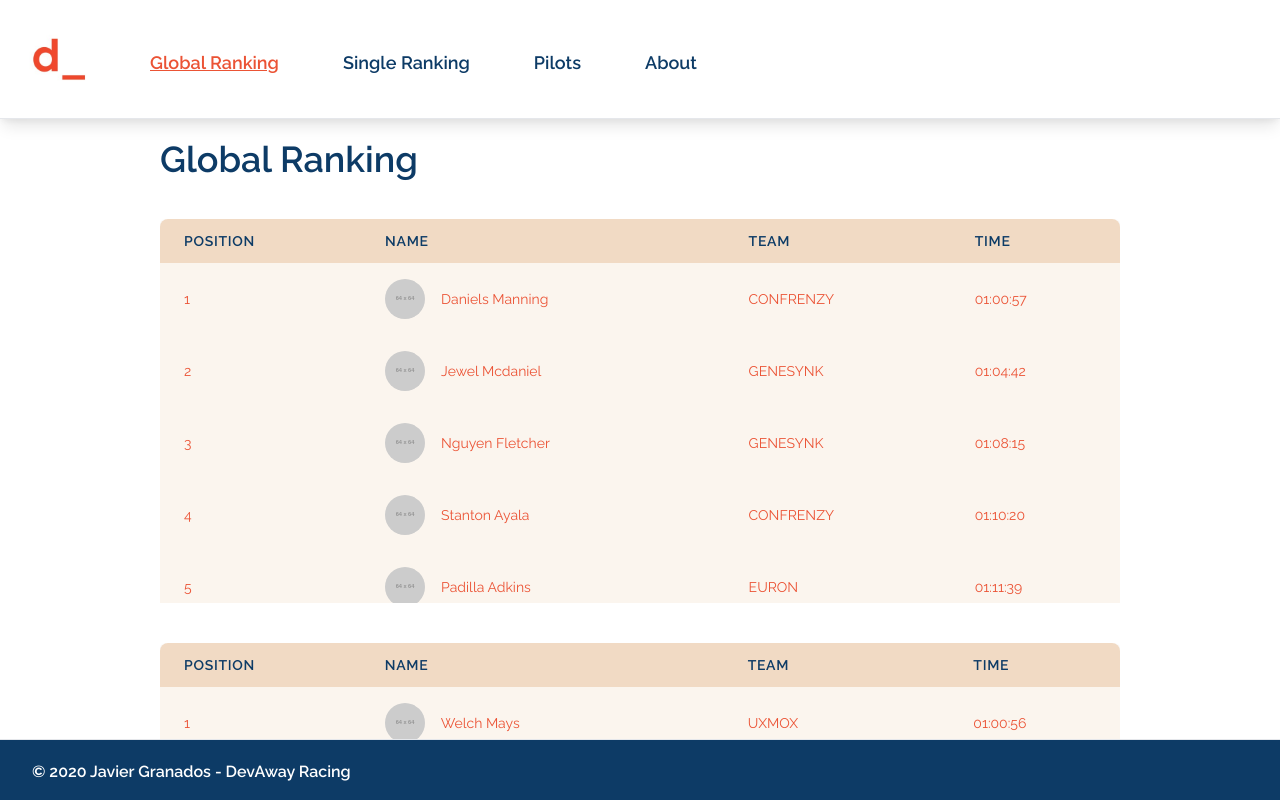
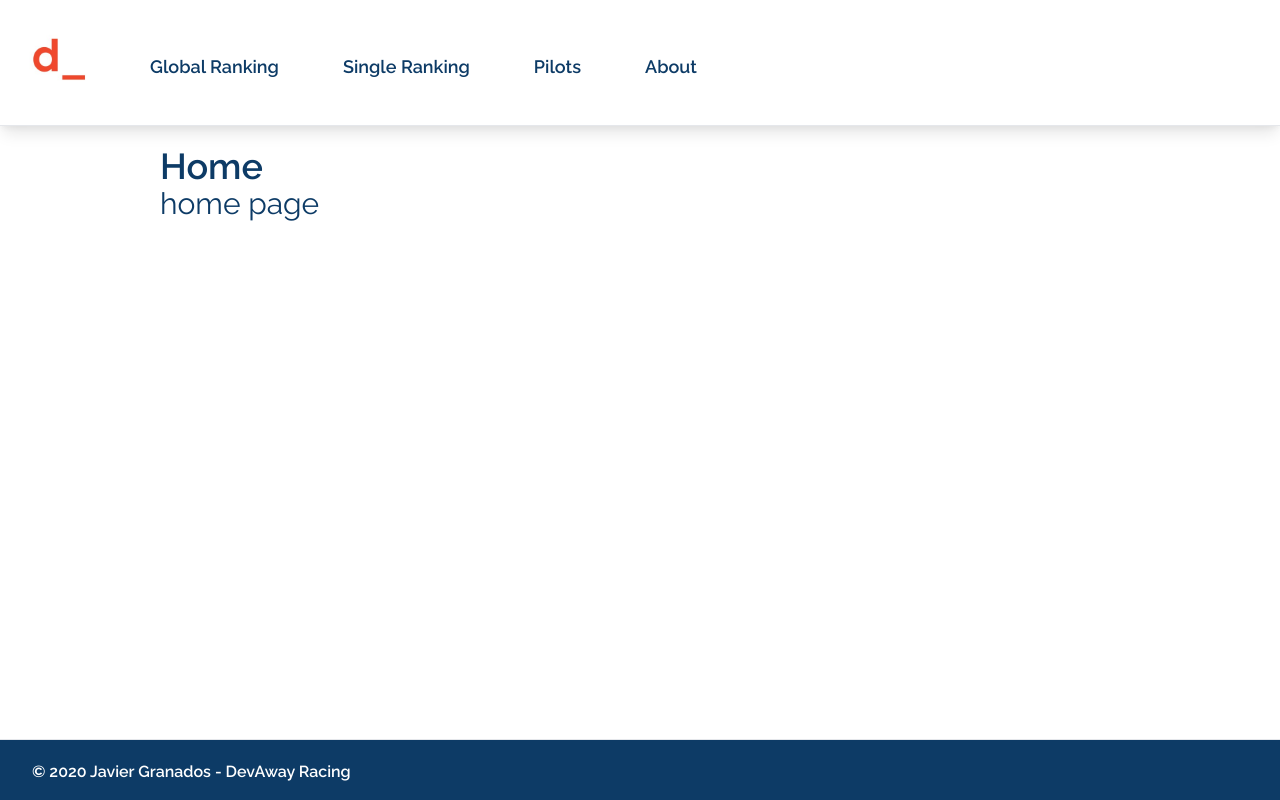
Before and after one commit to javiergranados/devaway-racing-services, a Next.js app: page / in a window 1280 px wide. Built offline with nearby package versions, Linux system fonts and the light colour scheme.

Commit message:
Add global page

```diff
--- a/components/layout/Navbar.jsx
+++ b/components/layout/Navbar.jsx
@@ -17,7 +17,9 @@ function Navbar() {
   return (
     <nav className="flex flex-wrap items-center justify-between p-6 bg-white border-b shadow-lg">
       <div className="items-center flex-shrink-0 hidden mr-6 rounded-full lg:flex">
-        <Image src="/img/logo.jpeg" alt="logo" width={70} height={70} />
+        <a href="/" onClick={handleLink}>
+          <Image src="/img/logo.jpeg" alt="logo" width={70} height={70} />
+        </a>
       </div>
       <div className="block lg:hidden">
         <button
@@ -53,7 +55,14 @@ function Navbar() {
         <a
           href="/"
           onClick={handleLink}
-          className={`block navbar__button mt-2${(router.pathname === '/' && ' selected') || ''}`}
+          className={`lg:hidden block navbar__button mt-2${(router.pathname === '/' && ' selected') || ''}`}
+        >
+          Home
+        </a>
+        <a
+          href="/global"
+          onClick={handleLink}
+          className={`block navbar__button mt-2${(router.pathname === '/global' && ' selected') || ''}`}
         >
           Global Ranking
         </a>
--- /dev/null
+++ b/pages/global.js
@@ -0,0 +1,31 @@
+import Global from '../components/ranking/Global'
+import { DATA_PROPTYPES } from '../constants'
+import { extractValues } from '../utils/data'
+
+function GlobalPage({ data }) {
+  const { pilots, races } = extractValues(data)
+
+  return (
+    <div className="text-indigoDye">
+      <h1 className="text-4xl text-center font-semi lg:text-left">Global Ranking</h1>
+      <Global pilots={pilots} races={races} />
+    </div>
+  )
+}
+
+export async function getStaticProps() {
+  const data = require('../public/drivers_karts.json')
+
+  return {
+    props: {
+      data,
+      title: 'Global',
+    },
+  }
+}
+
+GlobalPage.propTypes = {
+  data: DATA_PROPTYPES.isRequired,
+}
+
+export default GlobalPage
--- a/pages/index.js
+++ b/pages/index.js
@@ -1,31 +1,18 @@
-import Global from '../components/ranking/Global'
-import { DATA_PROPTYPES } from '../constants'
-import { extractValues } from '../utils/data'
-
-function IndexPage({ data }) {
-  const { pilots, races } = extractValues(data)
-
+function IndexPage() {
   return (
     <div className="text-indigoDye">
-      <h1 className="text-4xl text-center font-semi lg:text-left">Global Ranking</h1>
-      <Global pilots={pilots} races={races} />
+      <h1 className="text-4xl text-center font-semi lg:text-left">Home</h1>
+      <p className="text-3xl text-center lg:text-left">home page</p>
     </div>
   )
 }
 
 export async function getStaticProps() {
-  const data = require('../public/drivers_karts.json')
-
   return {
     props: {
-      data,
-      title: 'Global',
+      title: 'Home',
     },
   }
 }
 
-IndexPage.propTypes = {
-  data: DATA_PROPTYPES.isRequired,
-}
-
 export default IndexPage
```
